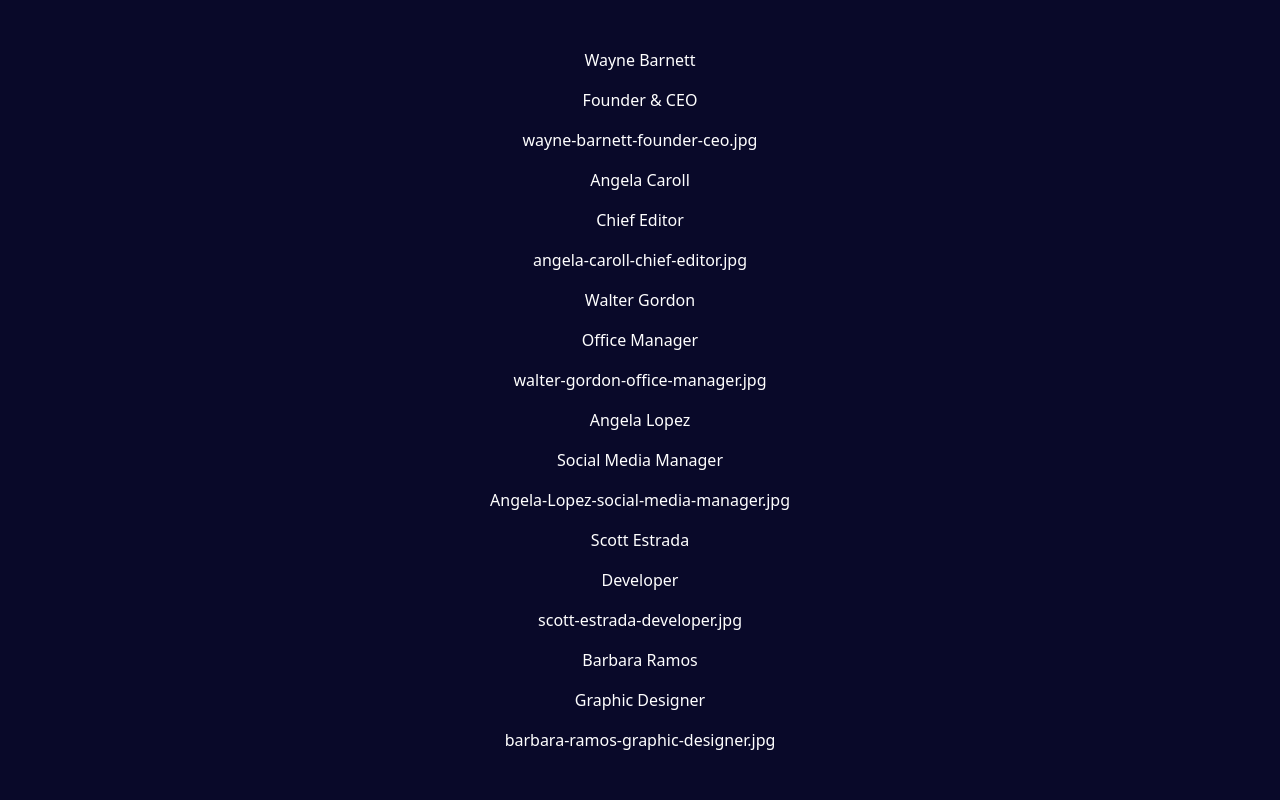
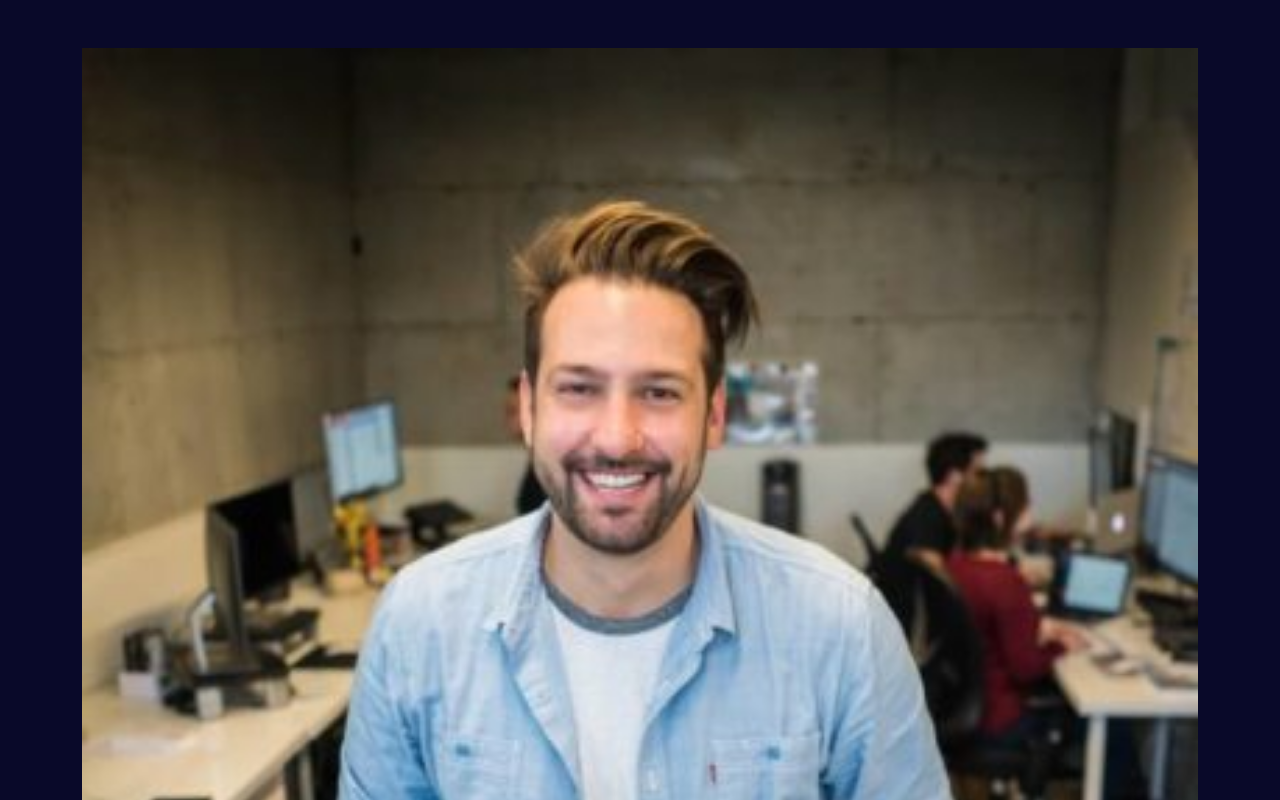
Before and after one commit to LucaFaedda/js-our-team, a plain HTML site: page bonus/index.html in a window 1280 px wide. Shown: the top 800 px of the page. Drawn offline with nearby package versions, Linux system fonts and the light colour scheme.

Commit message:
iniziato bonus 1

```diff
--- a/bonus/index.html
+++ b/bonus/index.html
@@ -7,7 +7,7 @@
     <link rel="stylesheet" href="./css/style.css">
     <!-- CSS only -->
     <link href="https://cdn.jsdelivr.net/npm/bootstrap@5.2.3/dist/css/bootstrap.min.css" rel="stylesheet" integrity="sha384-rbsA2VBKQhggwzxH7pPCaAqO46MgnOM80zW1RWuH61DGLwZJEdK2Kadq2F9CUG65" crossorigin="anonymous">
-    <title>Our team</title>
+    <title>Our team bonus</title>
 </head>
 <body><div class="container text-center">
     <div class="row lista-team">
--- a/bonus/js/script.js
+++ b/bonus/js/script.js
@@ -40,6 +40,9 @@ console.log(team_array[i])
 
     let team = team_array[i]
     for(let key in team){
-        listaTeam.innerHTML += `<p class="text-white">${team[key]}</p>`
+        listaTeam.innerHTML += `<img src="../img/${team.image}">
+        <p class="text-white">${team.name}</p>
+        <p class="text-white">${team.role}</p>`
+
     }
 }
```
